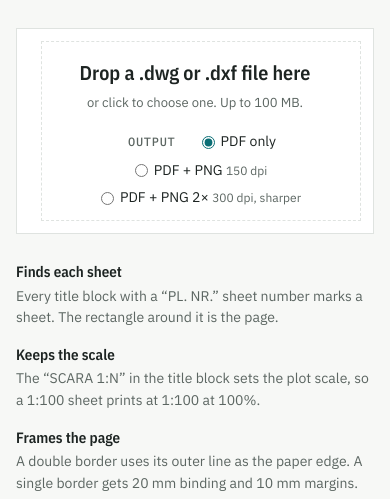
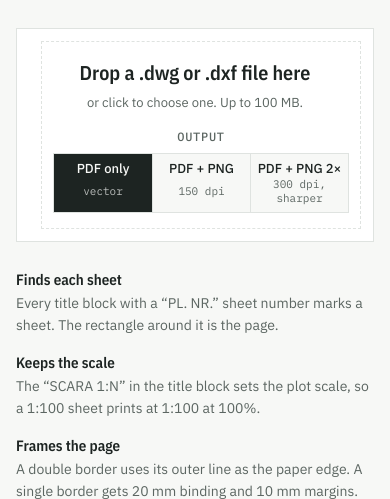
Before and after one commit to kulcsarrudolf/dwg-sheets, a FastAPI app: page / in a window 390 px wide. Shown: the part 156-655 px from the top of the page. Run offline with FastAPI, Linux system fonts and the light colour scheme; parts of the project's set-up code (start-up, migrations or seed data) failed here and were passed over.

Commit message:
Show the output choice as a segmented control (#2)
The three radio options floated loosely in the drop zone, with the "Output"
label sitting above the line of options. They are now one segmented control,
styled like the language switcher, with each option's detail on its own line.
"PDF only" gets a "vector" hint so all three segments have the same shape.
The radios stay in the page, so keyboard, screen readers and the remembered
choice work as before. On phones the segments fill the width and wrap.

```diff
--- a/src/dwg_sheets_to_pdf/web/static/app.css
+++ b/src/dwg_sheets_to_pdf/web/static/app.css
@@ -90,17 +90,37 @@ h1 { margin: 0; font: 600 clamp(28px, 5vw, 40px)/1.1 var(--display); letter-spac
 .drop input[type="file"] { position: absolute; width: 1px; height: 1px; opacity: 0; pointer-events: none; }
 .drop.uploading { cursor: progress; }
 
-/* Output choice: three plain options along the bottom of the drop zone. */
+/* Output choice: a segmented control along the bottom of the drop zone, styled like the language switcher.
+   The radios stay in the page (keyboard and screen readers use them); each label is the visible segment. */
 .output {
   position: relative;
-  display: flex; flex-wrap: wrap; justify-content: center; gap: 6px 20px;
-  margin: 0; padding: 0 32px 24px 44px;
-  border: 0;
+  display: flex; flex-wrap: wrap; align-items: center; justify-content: center; gap: 10px 14px;
+  padding: 0 32px 28px 44px;
 }
-.output legend { float: left; margin-right: 4px; color: var(--graphite); font: 500 12px/1.9 var(--mono); letter-spacing: .06em; text-transform: uppercase; }
-.choice { display: inline-flex; align-items: center; gap: 6px; font-size: 14px; cursor: pointer; }
-.choice input { accent-color: var(--accent); margin: 0; }
-.choice small { color: var(--graphite); font-size: 12px; }
+.output-label { color: var(--graphite); font: 500 12px/1 var(--mono); letter-spacing: .06em; text-transform: uppercase; }
+.seg { display: inline-flex; border: 1px solid var(--rule); background: var(--paper); }
+.seg label {
+  position: relative;
+  display: grid; justify-items: center; gap: 2px;
+  min-width: 112px; padding: 7px 14px;
+  cursor: pointer;
+  transition: background .15s, color .15s;
+}
+.seg label + label { border-left: 1px solid var(--rule); }
+.seg input { position: absolute; inset: 0; margin: 0; opacity: 0; cursor: pointer; }
+.seg-name { font: 500 14px/1.2 var(--body); white-space: nowrap; }
+.seg-hint { color: var(--graphite); font: 400 11px/1.2 var(--mono); white-space: nowrap; transition: color .15s; }
+.seg label:hover { background: var(--accent-soft); }
+.seg label:has(input:checked) { background: var(--ink); color: var(--paper); }
+.seg label:has(input:checked) .seg-hint { color: color-mix(in srgb, var(--paper) 72%, transparent); }
+.seg label:has(input:focus-visible) { outline: 2px solid var(--accent); outline-offset: 2px; z-index: 1; }
+@media (max-width: 560px) {
+  .output { padding-inline: 36px 24px; }
+  .seg { display: grid; grid-template-columns: repeat(3, 1fr); width: 100%; }
+  .seg label { min-width: 0; padding-inline: 6px; }
+  .seg-name, .seg-hint { white-space: normal; text-align: center; }
+  .seg-name { font-size: 13px; }
+}
 .upload-bar { position: absolute; inset: auto 0 0 0; visibility: hidden; }
 .drop.uploading .upload-bar { visibility: visible; }
 
--- a/src/dwg_sheets_to_pdf/web/templates/index.html
+++ b/src/dwg_sheets_to_pdf/web/templates/index.html
@@ -11,19 +11,22 @@
       <span class="small">{% trans mb=config.max_upload_mb %}or click to choose one. Up to {{ mb }} MB.{% endtrans %}</span>
     </label>
     <input type="file" id="file" name="file" accept=".dwg,.dxf" required>
-    <fieldset class="output">
-      <legend>{{ _('Output') }}</legend>
+    <div class="output" role="radiogroup" aria-labelledby="output-label">
+      <span class="output-label" id="output-label">{{ _('Output') }}</span>
+      <div class="seg">
         {% for value, label, hint in [
-          ('none', _('PDF only'), ''),
+            ('none', _('PDF only'), _('vector')),
             ('standard', _('PDF + PNG'), '150 dpi'),
             ('2x', _('PDF + PNG 2×'), _('300 dpi, sharper')),
           ] %}
-      <label class="choice">
+        <label>
           <input type="radio" name="images" value="{{ value }}" {% if images == value %}checked{% endif %}>
-        <span>{{ label }}{% if hint %} <small>{{ hint }}</small>{% endif %}</span>
+          <span class="seg-name">{{ label }}</span>
+          <span class="seg-hint">{{ hint }}</span>
         </label>
         {% endfor %}
-    </fieldset>
+      </div>
+    </div>
     <div class="bar upload-bar" aria-hidden="true"><span></span></div>
     <noscript><button type="submit" class="btn">{{ _('Upload') }}</button></noscript>
   </form>
```
Also changed, not shown: src/dwg_sheets_to_pdf/web/locales/hu/LC_MESSAGES/messages.po, src/dwg_sheets_to_pdf/web/locales/ro/LC_MESSAGES/messages.po, 1 other file. Lines whose indentation alone changed are shown as unchanged.
